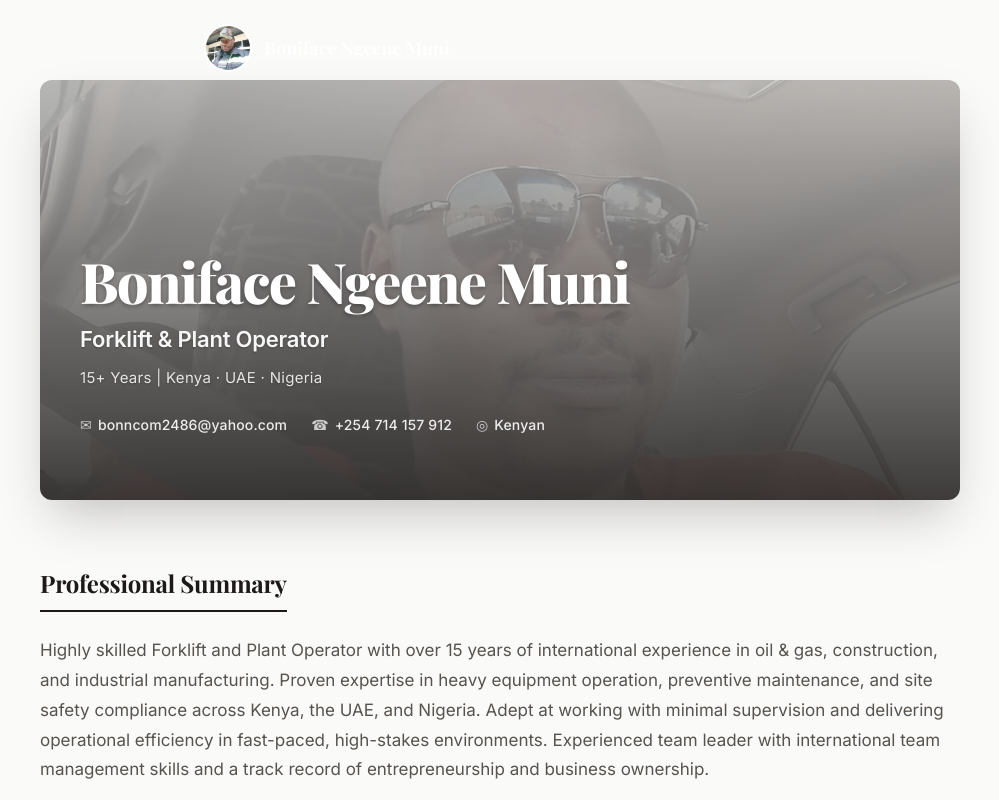
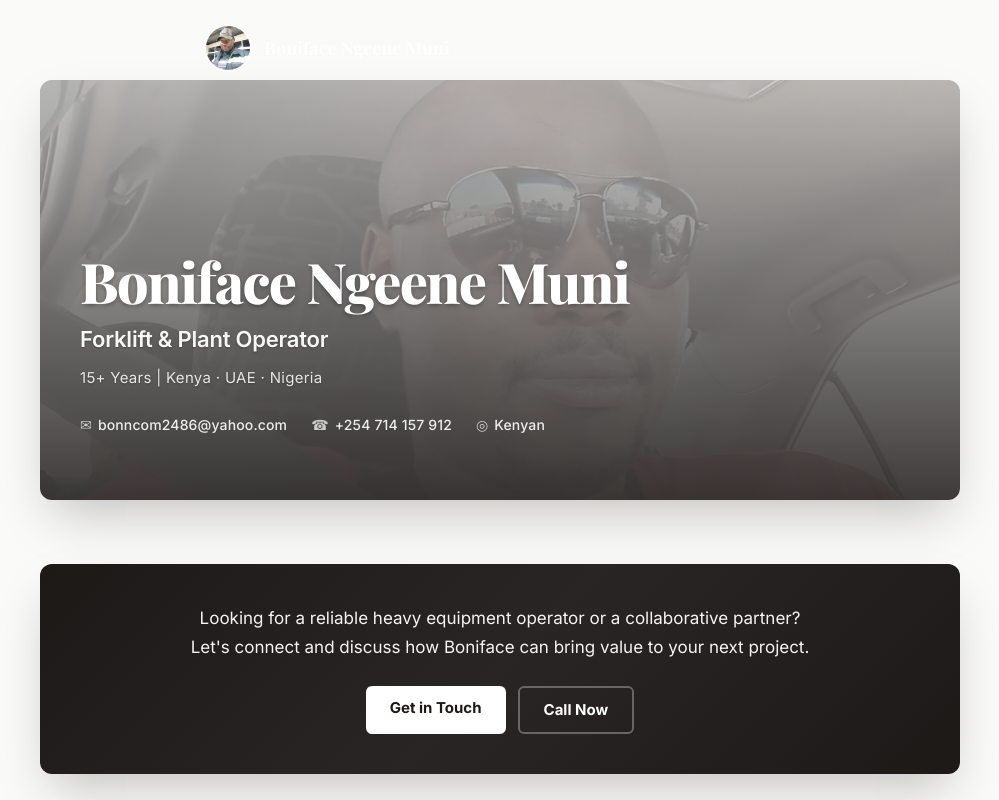
Before and after one commit to thealmikey/boniface-portfolio, a React (Vite) app: page / in a window 1280 px wide. Shown: the top 800 px of the page, without its empty margins (140-1139 px from the left). Built offline with nearby package versions, Linux system fonts and the light colour scheme; the HTML template or start-up script is replaced by a standard one.

Commit message:
feat: sharpen summary, add partnership CTA, improve contact links

```diff
--- a/src/App.tsx
+++ b/src/App.tsx
@@ -9,7 +9,7 @@ const cv = {
   nationality: 'Kenyan',
   dob: '24 May 1986',
   summary:
-    'Highly skilled Forklift and Plant Operator with over 15 years of international experience in oil & gas, construction, and industrial manufacturing. Proven expertise in heavy equipment operation, preventive maintenance, and site safety compliance across Kenya, the UAE, and Nigeria. Adept at working with minimal supervision and delivering operational efficiency in fast-paced, high-stakes environments. Experienced team leader with international team management skills and a track record of entrepreneurship and business ownership.',
+    'Forklift and Plant Operator with 15+ years of international experience across Kenya, the UAE, and Nigeria. Expert in heavy equipment operation, preventive maintenance, and site safety compliance in oil & gas, construction, and industrial manufacturing. Proven ability to deliver operational efficiency in fast-paced, high-stakes environments with minimal supervision. Experienced team leader and international manager with a track record of entrepreneurship and business ownership.',
   skills: [
     'Forklift Operation (Heavy & Light)',
     'Crane Operation',
@@ -406,6 +406,73 @@ function App() {
           </div>
         </header>
 
+        <div
+          style={{
+            background: 'linear-gradient(135deg, #1c1917 0%, #292524 50%, #1c1917 100%)',
+            color: '#ffffff',
+            padding: 'var(--space-lg) var(--space-md)',
+            borderRadius: 'var(--radius-lg)',
+            marginBottom: 'var(--space-xl)',
+            textAlign: 'center',
+            boxShadow: '0 24px 48px -12px rgba(28, 25, 23, 0.25)',
+          }}
+        >
+          <p style={{ fontSize: '1.0625rem', lineHeight: 1.7, opacity: 0.95, maxWidth: '640px', margin: '0 auto var(--space-md)' }}>
+            Looking for a reliable heavy equipment operator or a collaborative partner? Let's connect and discuss how Boniface can bring value to your next project.
+          </p>
+          <div style={{ display: 'flex', flexWrap: 'wrap', justifyContent: 'center', gap: 'var(--space-sm)' }}>
+            <a
+              href={`mailto:${cv.email}`}
+              style={{
+                display: 'inline-block',
+                background: '#ffffff',
+                color: 'var(--color-dark)',
+                padding: '0.625rem 1.5rem',
+                borderRadius: 'var(--radius)',
+                fontWeight: 700,
+                fontSize: '0.9375rem',
+                textDecoration: 'none',
+                transition: 'transform 0.2s ease, box-shadow 0.2s ease',
+              }}
+              onMouseEnter={(e) => {
+                e.currentTarget.style.transform = 'translateY(-2px)'
+                e.currentTarget.style.boxShadow = '0 8px 24px rgba(0,0,0,0.2)'
+              }}
+              onMouseLeave={(e) => {
+                e.currentTarget.style.transform = 'translateY(0)'
+                e.currentTarget.style.boxShadow = 'none'
+              }}
+            >
+              Get in Touch
+            </a>
+            <a
+              href={`tel:${cv.phone.replace(/\s/g, '')}`}
+              style={{
+                display: 'inline-block',
+                background: 'transparent',
+                color: '#ffffff',
+                padding: '0.625rem 1.5rem',
+                borderRadius: 'var(--radius)',
+                fontWeight: 700,
+                fontSize: '0.9375rem',
+                textDecoration: 'none',
+                border: '2px solid rgba(255,255,255,0.3)',
+                transition: 'transform 0.2s ease, border-color 0.2s ease',
+              }}
+              onMouseEnter={(e) => {
+                e.currentTarget.style.transform = 'translateY(-2px)'
+                e.currentTarget.style.borderColor = '#ffffff'
+              }}
+              onMouseLeave={(e) => {
+                e.currentTarget.style.transform = 'translateY(0)'
+                e.currentTarget.style.borderColor = 'rgba(255,255,255,0.3)'
+              }}
+            >
+              Call Now
+            </a>
+          </div>
+        </div>
+
         <Section title="Professional Summary">
           <p
             style={{
```
